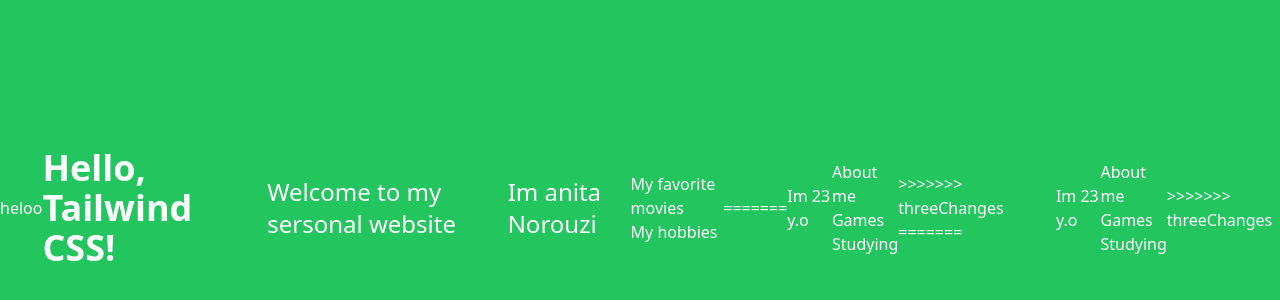
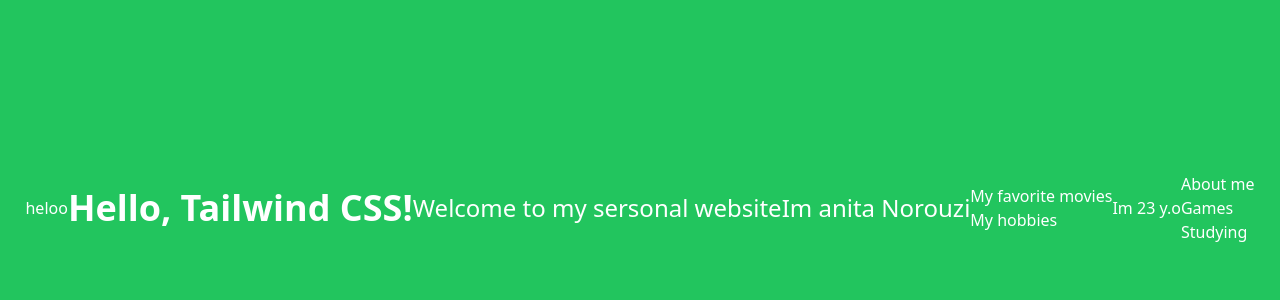
Before and after one commit to anitaNorouzi/personal-website, a React (Vite) app: page / in a window 1280 px wide. Shown: the part 192-492 px from the top of the page. Built offline with nearby package versions, Linux system fonts and the light colour scheme.

Commit message:
Accept both changes

```diff
--- a/src/App.jsx
+++ b/src/App.jsx
@@ -17,7 +17,6 @@
         <li>My hobbies</li>
       </ul>
 
-=======
 
       <h2>Im 23 y.o</h2>
 
@@ -28,20 +27,8 @@
         <li>Studying</li>
 
       </ul>
->>>>>>> threeChanges
-=======
+    </div>
 
-      <h2>Im 23 y.o</h2>
-
-      <ul>
-
-        <li>About me</li>
-        <li>Games</li>
-        <li>Studying</li>
-
-      </ul>
->>>>>>> threeChanges
-    </div>
     </>
   )
 }
```
